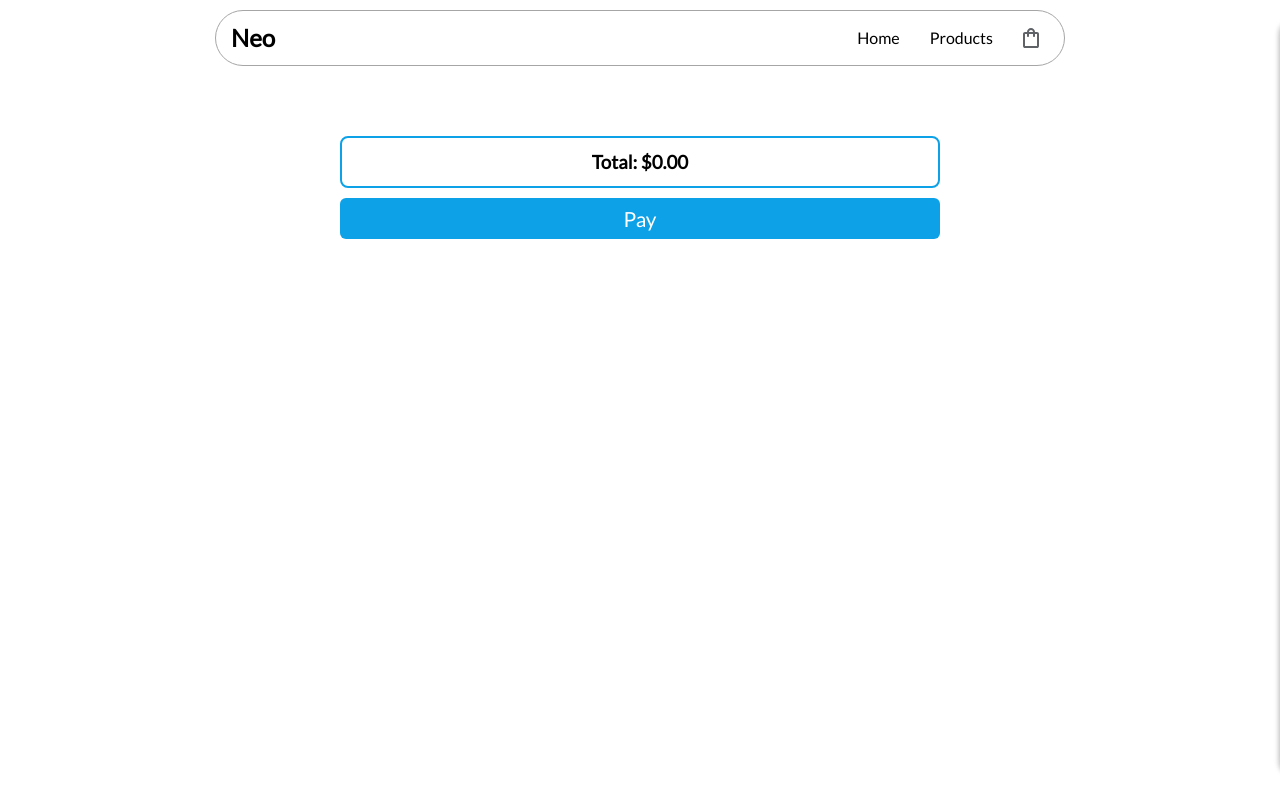
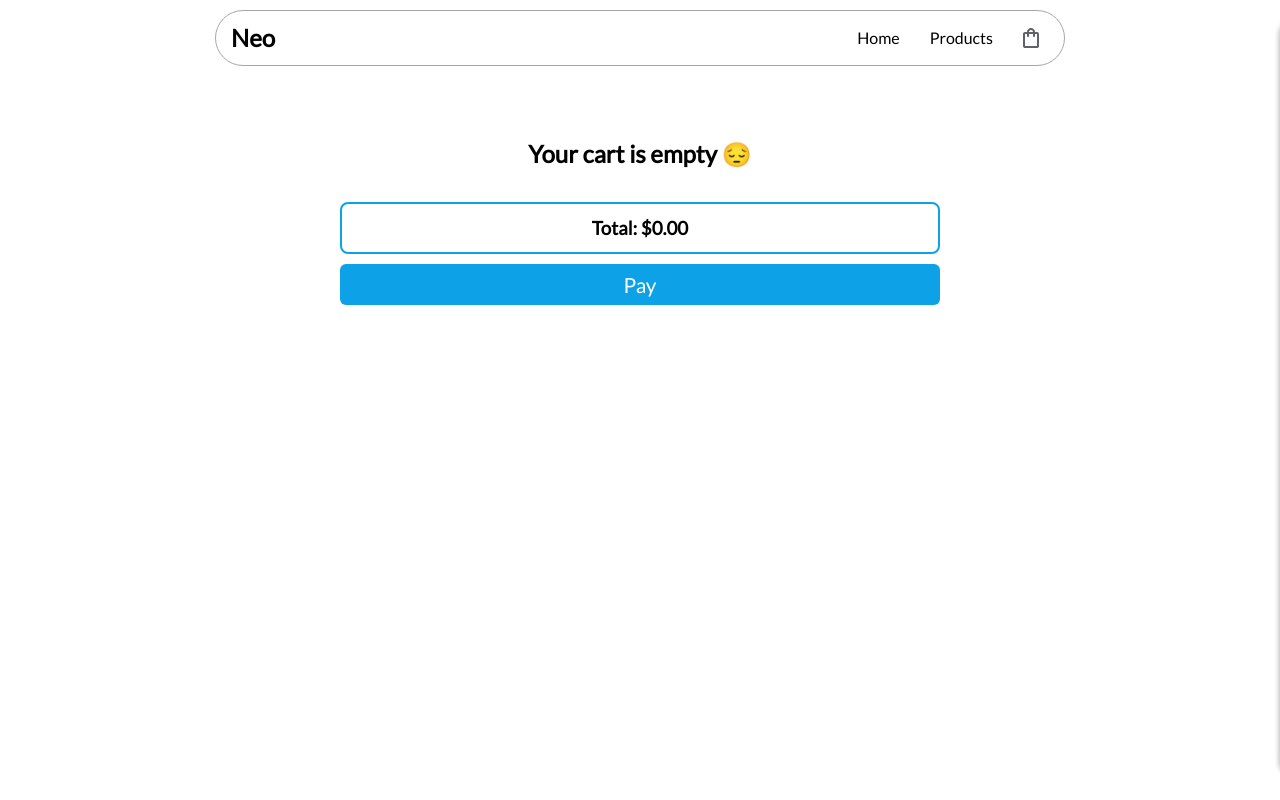
Before and after one commit to ehsan-saf/shopping-cart, a React (Vite) app: page /shoppingcart in a window 1280 px wide. Built offline with nearby package versions, Linux system fonts and the light colour scheme.

Commit message:
Empty cart message

```diff
--- a/src/components/ShoppingCart.jsx
+++ b/src/components/ShoppingCart.jsx
@@ -41,6 +41,9 @@ function ShoppingCart() {
           <Item info={item} key={item.id} />
         ))}
       </List>
+      {cartItems.length <= 0 && (
+        <h2 style={{ alignSelf: "center" }}>Your cart is empty 😔</h2>
+      )}
       <div
         style={{
           display: "flex",
```
